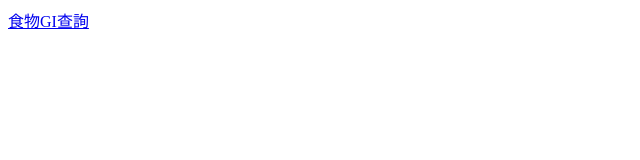
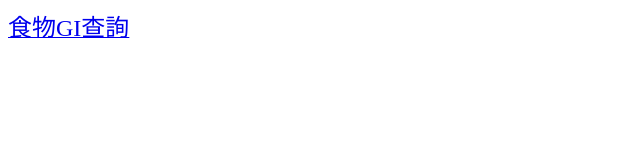
Before and after one commit to JasonChang1978/healthInfo, a plain HTML site: page index.html in a window 1280 px wide. Shown: the whole page, without its empty margins (0-640 px from the left). Drawn offline with Linux system fonts and the light colour scheme.

Commit message:
Update index.html

```diff
--- a/index.html
+++ b/index.html
@@ -1 +1,3 @@
-<a href='./food_gi.html'>食物GI查詢</a>
+<a href='./food_gi.html'>
+  <font size="5">食物GI查詢</font>
+</a>
```
